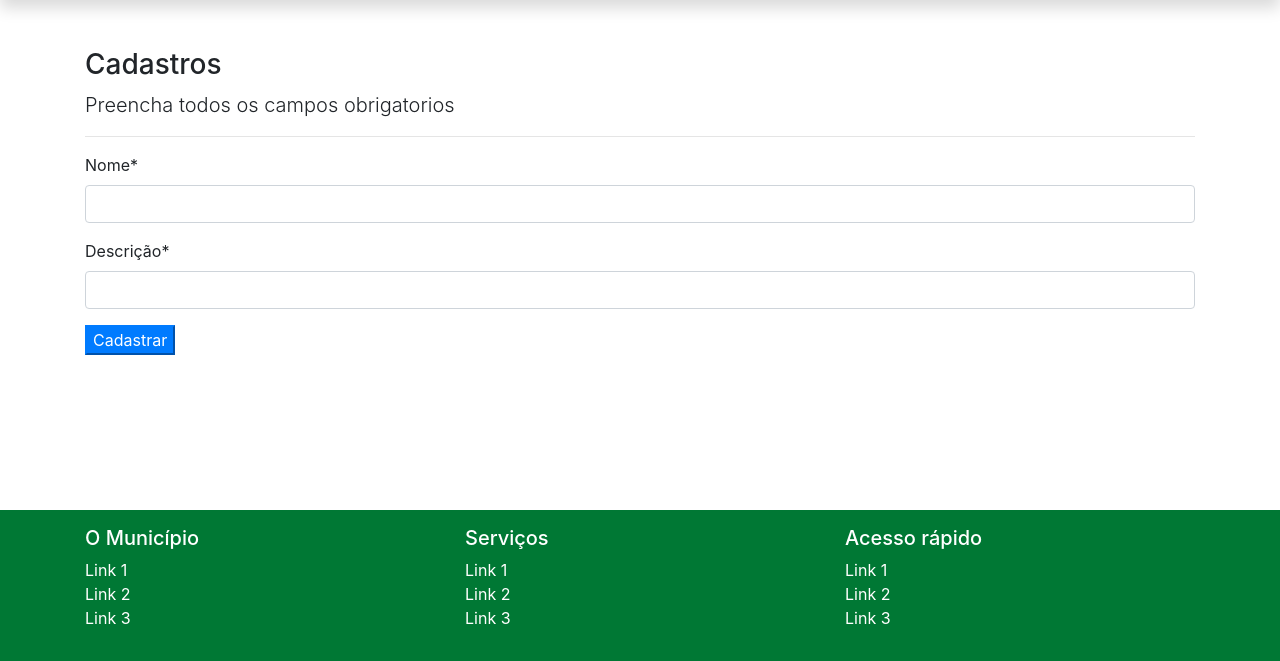
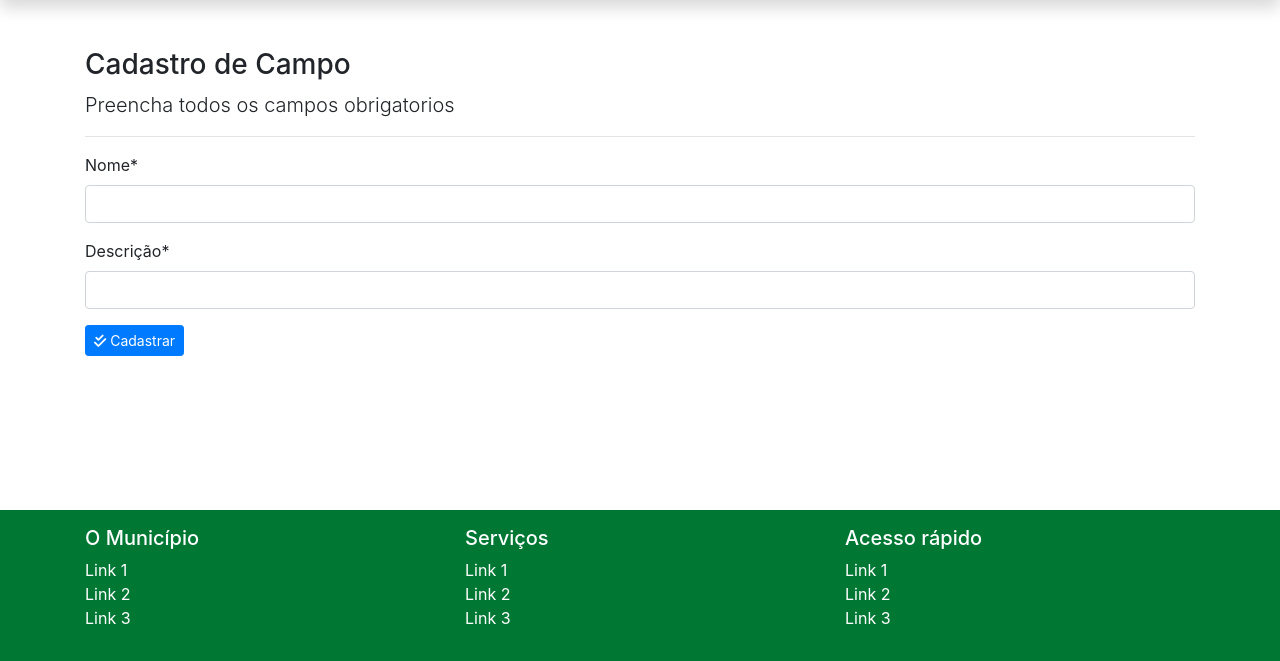
Before and after one commit to AugustoGraia/WORK_TASK, a Django app: page /cadastrar/campo/ in a window 1280 px wide. Shown: the part 50-711 px from the top of the page. Run offline with Django 3.2, Linux system fonts and the light colour scheme; a user stored in the database is signed in; some libraries are stand-ins or nearby versions.

Commit message:
alter views

```diff
--- a/cadastros/templates/cadastros/form.html
+++ b/cadastros/templates/cadastros/form.html
@@ -5,7 +5,7 @@
 {% load crispy_forms_tags %}
 
 {% block conteudo %}
-<h3>Cadastros</h3>
+<h3>{{ titulo }}</h3>
     <p class="lead">
         Preencha todos os campos obrigatorios
     </p>
@@ -16,7 +16,12 @@
 
          {{ form|crispy }}
 
-         <button type="submit" class="btb btn-primary">Cadastrar</button>
+            <button type="submit" class="btn btn-primary btn-sm">
+                {% autoescape off %}
+                {{ icon }}
+                {% endautoescape%}
+                {{ button }}
+            </button>
     </form>
 
     <script>
--- a/cadastros/views.py
+++ b/cadastros/views.py
@@ -1,4 +1,5 @@
 
+from multiprocessing import context
 from django.shortcuts import get_object_or_404
 from django.views.generic.edit import CreateView, UpdateView, DeleteView # Method
 from django.views.generic.list import ListView
@@ -22,6 +23,13 @@ class CampoCreate(GroupRequiredMixin ,LoginRequiredMixin ,CreateView):
     template_name = 'cadastros/form.html'
     success_url = reverse_lazy('listar-campos')
 
+    def get_context_data(self, *args, **kwargs):  # Para a definição do nome do tilulo que vc está (foi usado o     ['titulo'] no form.html)
+        context = super().get_context_data(*args, **kwargs)
+        context['titulo'] = "Cadastro de Campo"
+        context['button'] = "Cadastrar"
+        context['icon'] = '<i class="fa-solid fa-check-double"></i>'
+        return context
+
 class AtividadeCreate(GroupRequiredMixin ,LoginRequiredMixin ,CreateView):
     login_url = reverse_lazy('login')
     group_required = u"Administrador"
@@ -29,6 +37,14 @@ class AtividadeCreate(GroupRequiredMixin ,LoginRequiredMixin ,CreateView):
     fields = ['numero', 'descricao', 'pontos', 'detalhes', 'campo']
     template_name = 'cadastros/form.html'
     success_url = reverse_lazy('index')
+
+    def get_context_data(self, *args, **kwargs):
+        context = super().get_context_data(*args, **kwargs)
+        context['titulo'] = "Cadastro de Atividades"
+        context['button'] = "Cadastrar"
+        context['icon'] = '<i class="fa-solid fa-check-double"></i>'
+        return context
+
 
 class StatusCreate(GroupRequiredMixin ,LoginRequiredMixin ,CreateView):
     login_url = reverse_lazy('login')
@@ -44,6 +60,13 @@ class ClasseCreate(LoginRequiredMixin, CreateView):
     fields = ['nome', 'nivel', 'descricao']
     template_name = 'cadastros/form.html'
     success_url = reverse_lazy('listar-classe')
+
+    def get_context_data(self, *args, **kwargs):
+        context = super().get_context_data(*args, **kwargs)
+        context['titulo'] = "Cadastro de Classe"
+        context['button'] = "Cadastrar"
+        context['icon'] = '<i class="fa-solid fa-check-double"></i>'
+        return context
 
 class CampusCreate(GroupRequiredMixin, LoginRequiredMixin ,CreateView):
     login_url = reverse_lazy('login')
@@ -86,6 +109,13 @@ class CampoUpdade(GroupRequiredMixin, LoginRequiredMixin, UpdateView):
     template_name = 'cadastros/form.html'
     success_url = reverse_lazy('listar-campos')
 
+    def get_context_data(self, *args, **kwargs):
+        context = super().get_context_data(*args, **kwargs)
+        context['titulo'] = "Editar Campo"
+        context['button'] = "Salvar"
+        context['icon'] = '<i class="fa-solid fa-check-double"></i>'
+        return context
+
 class AtividadeUpdade(GroupRequiredMixin, LoginRequiredMixin, UpdateView):
     login_url = reverse_lazy('login')
     group_required = u"Administrador"
@@ -94,6 +124,13 @@ class AtividadeUpdade(GroupRequiredMixin, LoginRequiredMixin, UpdateView):
     template_name = 'cadastros/form.html'
     success_url = reverse_lazy('listar-campos')
 
+    def get_context_data(self, *args, **kwargs):
+        context = super().get_context_data(*args, **kwargs)
+        context['button'] = "Salvar"
+        context['titulo'] = "Alterar Atividade"
+        context['icon'] = '<i class="fa-solid fa-check-double"></i>'
+        return context
+
 class ProgressaoUpdate(LoginRequiredMixin, UpdateView):
     login_url = reverse_lazy('login')
     model = Progressao
@@ -101,7 +138,7 @@ class ProgressaoUpdate(LoginRequiredMixin, UpdateView):
     template_name = 'cadastros/form.html'
     success_url = reverse_lazy('listar-progressao')
 
-    def get_object(self, queryset=None):        # Faz a referência para somento o usuário que criou a a progreção possa ter asseco a ela e editar pelo ID
+    def get_object(self, queryset=None): # Faz a referência para somento o usuário que criou a a progreção possa ter asseco a ela e editar pelo ID
         self.object = get_object_or_404(Progressao, pk=self.kwargs['pk'], usuario=self.request.user)
         return self.object
 
@@ -111,6 +148,13 @@ class ClasseUpdate(LoginRequiredMixin, UpdateView):
     fields = ['nome', 'nivel', 'descricao']
     template_name = 'cadastros/form.html'
     success_url = reverse_lazy('listar-classe')
+
+    def get_context_data(self, *args, **kwargs):
+        context = super().get_context_data(*args, **kwargs)
+        context['titulo'] = "Alterar Classe"
+        context['button'] = "Salvar"
+        context['icon'] = '<i class="fa-solid fa-check-double"></i>'
+        return context
 
 ########## DELETE ##########
 
@@ -148,7 +192,6 @@ class ProgressaoDelete(GroupRequiredMixin, LoginRequiredMixin, DeleteView):
 
 ########## LIST ##########
 
-
 class CampoList(LoginRequiredMixin, ListView):
     login_url = reverse_lazy('login')
     model = Campo
--- a/usuarios/urls.py
+++ b/usuarios/urls.py
@@ -1,11 +1,13 @@
 from urllib.parse import urlunparse
 from django.urls import path
 from django.contrib.auth import views as auth_views
+from .views import CreateView, UsuarioCreate
 
 urlpatterns = [
     path('login/', auth_views.LoginView.as_view(
         template_name='usuarios/login.html'
         ), name="login"),
-    path('logout/', auth_views.LogoutView.as_view(), name='logout')
+    path('logout/', auth_views.LogoutView.as_view(), name='logout'),
+    path('registrar/', UsuarioCreate.as_view(), name='registrar'),
 
 ]
```
Also changed, not shown: usuarios/views.py (+15 -2 lines), db.sqlite3.
